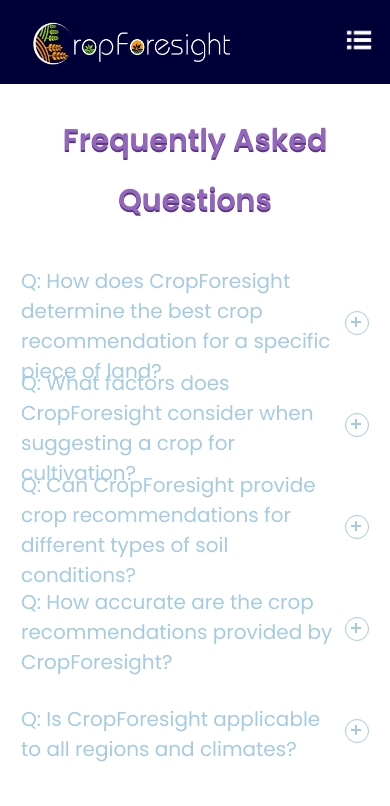
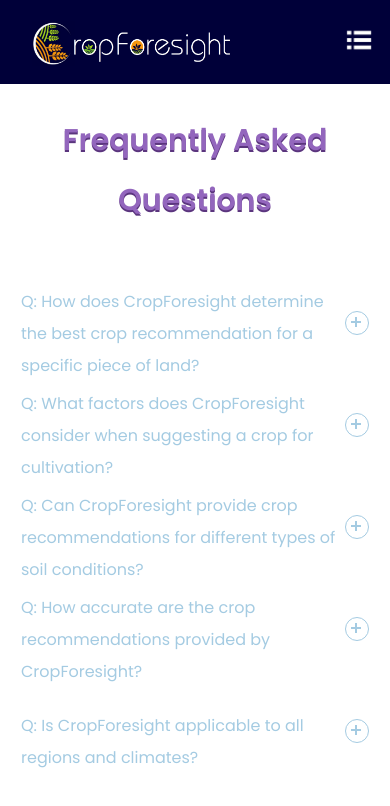
Before and after one commit to abhijeet141/CropForesight-FrontEnd, a React (Create React App) app: page /faq in a window 390 px wide. Shown: the top 806 px of the page. Built offline with nearby package versions, Linux system fonts and the light colour scheme; a web font is replaced by a local one.

Commit message:
required changes done

```diff
--- a/src/components/faq/faq.css
+++ b/src/components/faq/faq.css
@@ -125,7 +125,7 @@
 
   .accordion button .accordion-title {
     padding: 1em 1.5em 1em 0;
-    font-size: 20px;
+    font-size: 1.2rem;
     font-family: 'Poppins';
   }
 
@@ -237,6 +237,7 @@
     }
     .accordion button[aria-expanded='true'] + .accordion-content p {
       margin: 0 auto 1.6em auto;
+      line-height: 1.7rem;
     }
   }
   @media screen and (min-width: 769px) {
@@ -244,3 +245,21 @@
       padding: 2.5em 0;
     }
   }
+  @media screen and (max-width: 500px) {
+
+.accordion button .accordion-title {
+      padding: 1em 1.3em 0 0;
+      font-size: 1rem;
+      line-height: 2rem;
+    }
+  }
+  @media screen and (max-width: 380px){
+  .accordion button .accordion-title {
+      padding: 1em 1.3em 2em 0;
+      font-size: 0.8rem;
+      line-height: 1.5rem;}
+      .faq-heading{
+        font-size: 1.5rem;
+        line-height:2rem;
+      }
+  }
```
